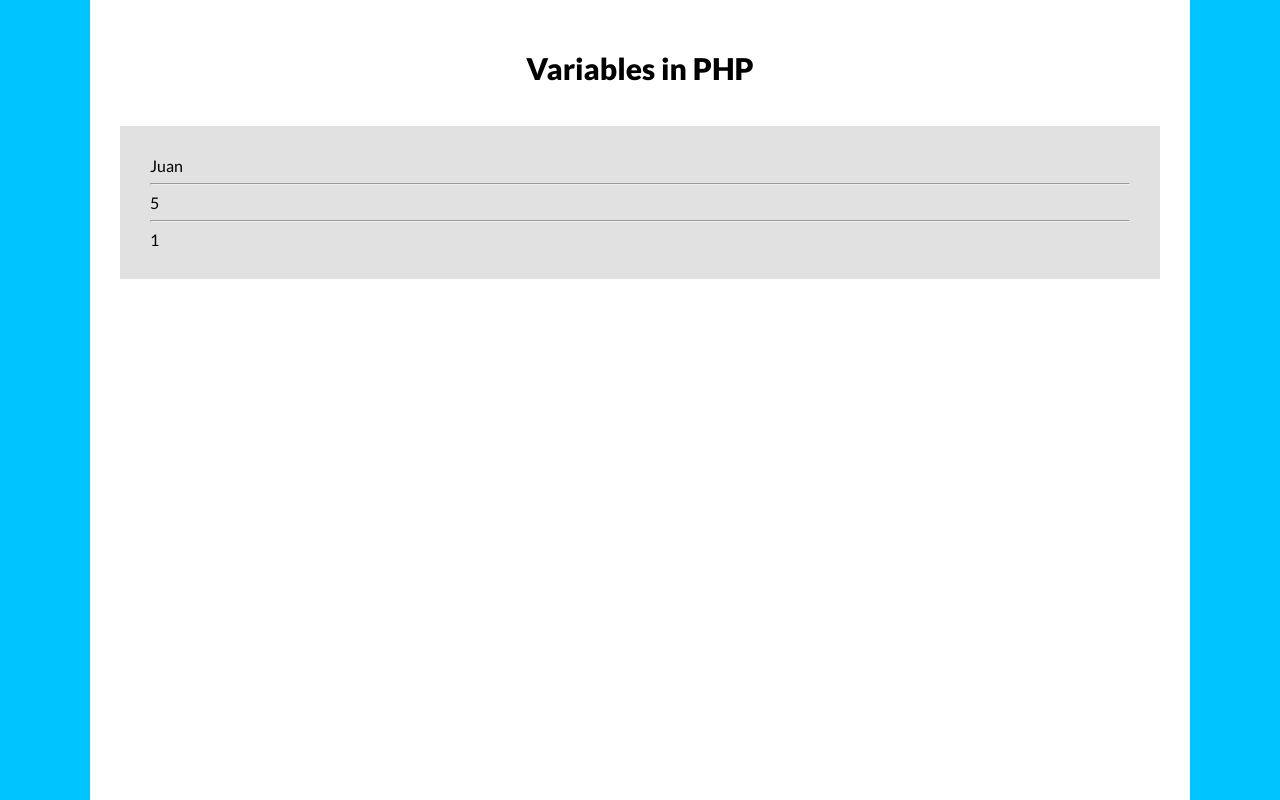
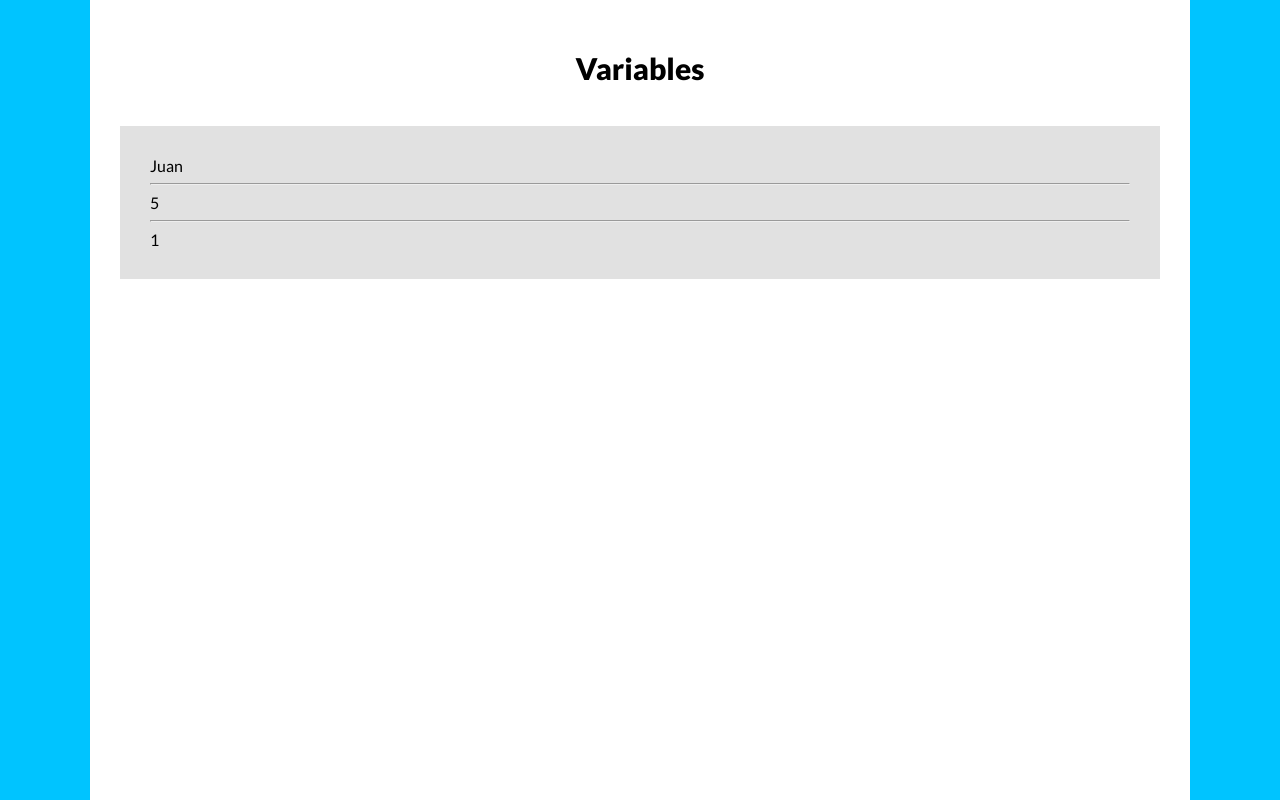
Before and after one commit to azrivera1/PHP-Projects, a PHP site: page /03_variables.php in a window 1280 px wide. Run offline with PHP 8.4, Linux system fonts and the light colour scheme.

Commit message:
variables

```diff
--- a/03_variables.php
+++ b/03_variables.php
@@ -2,13 +2,13 @@
 <html>
   <head>
     <meta charset="utf-8">
-    <title>Varibles in PHP</title>
+    <title>Introduction to PHP</title>
     <link rel="stylesheet" href="css/style.css">
     <link href="https://fonts.googleapis.com/css?family=Lato:400,900&amp;subset=latin-ext" rel="stylesheet">
   </head>
   <body>
     <div class="container">
-          <h1>Variables in PHP</h1>
+          <h1>Variables</h1>
           <div class="code-content">
             <?php
                 // This is where the variables are declared
```
